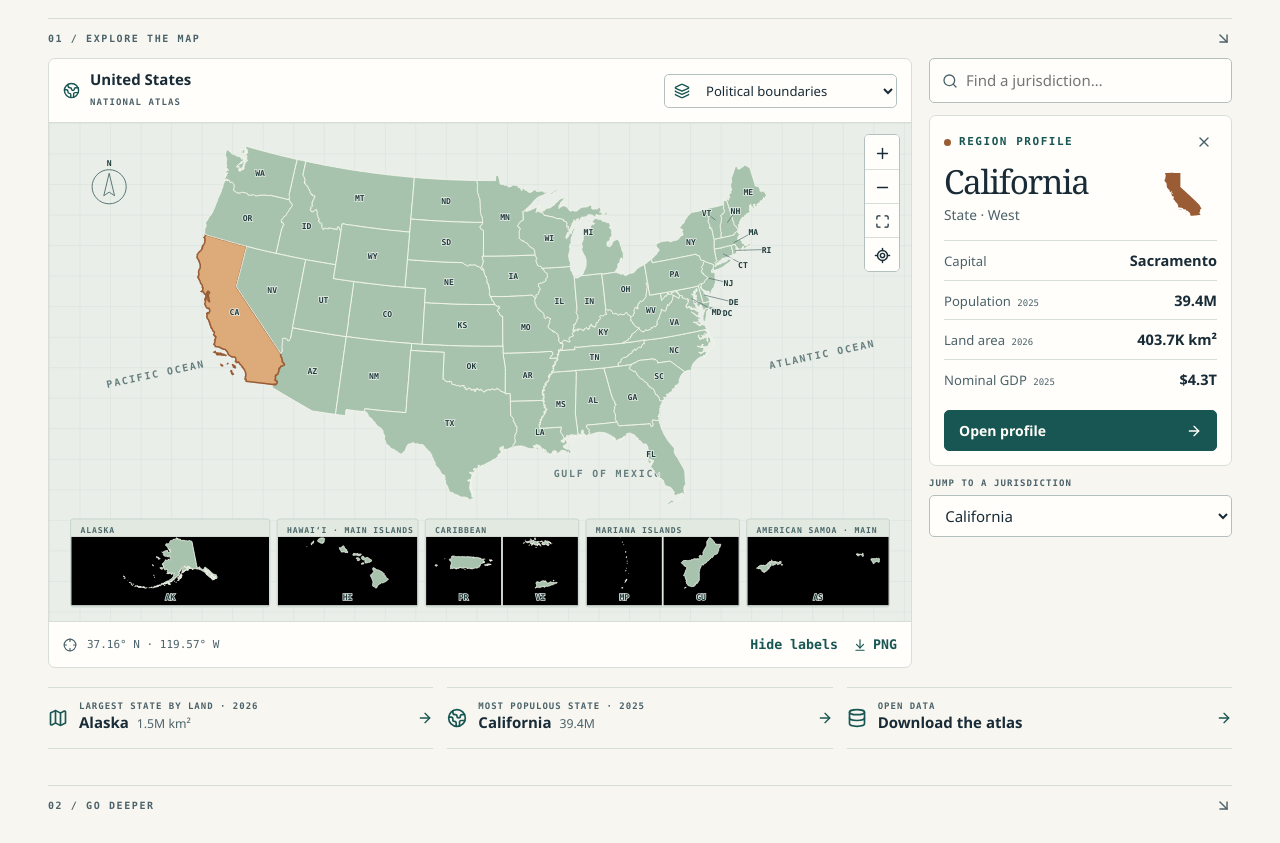
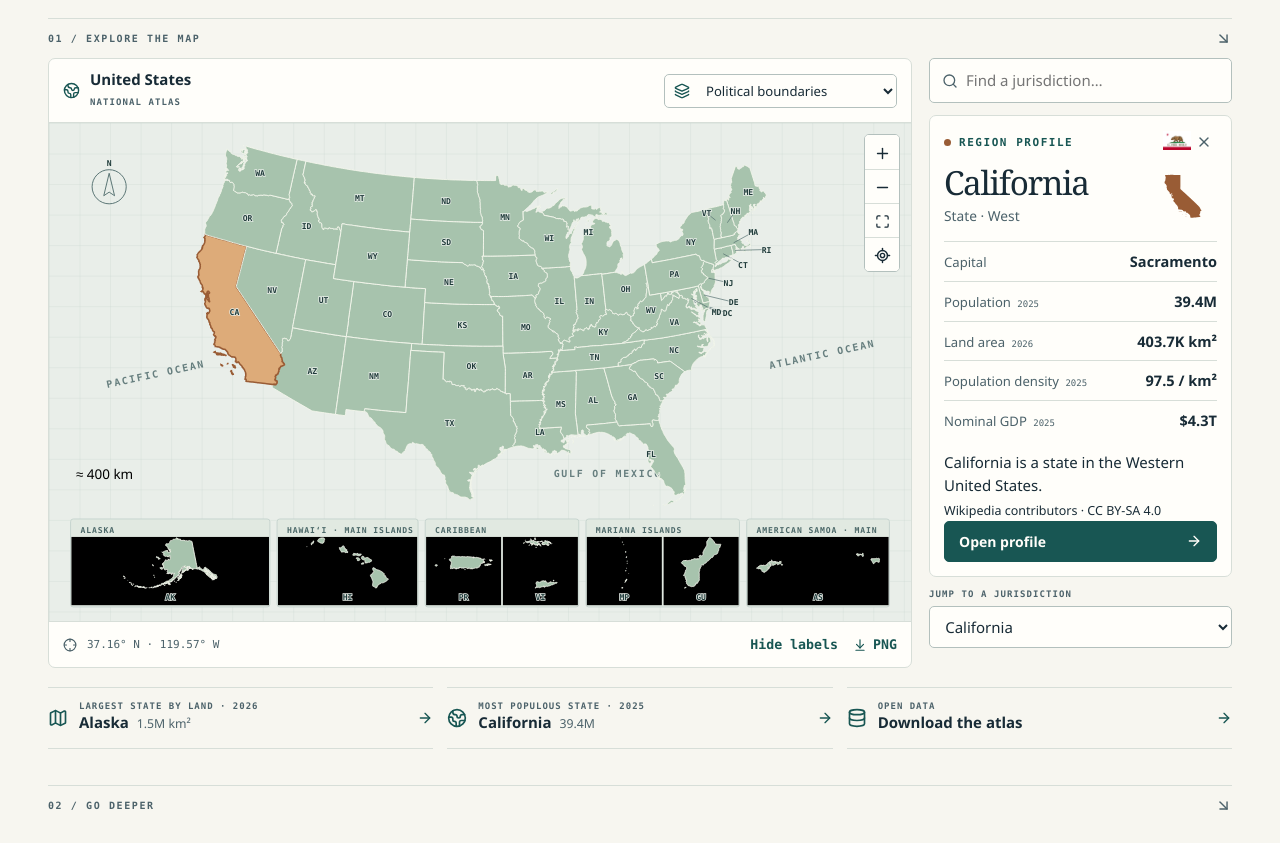
Before and after one commit to PRABHMANNAT/united-states-territories-mapper-geoatlas, a Next.js app: page / in a window 1280 px wide. Shown: the part 380-1223 px from the top of the page. Built offline with nearby package versions, Linux system fonts and the light colour scheme.

Commit message:
feat(map): add licensed imagery support and enrich the region drawer

```diff
--- a/app/page.tsx
+++ b/app/page.tsx
@@ -2,8 +2,10 @@ import Link from "next/link";
 import { ArrowDownRight, ArrowRight, BarChart3, Compass, Database, Globe2, Map, Shuffle, Swords } from "lucide-react";
 import { MapStudio } from "@/components/map-studio";
 import { RandomRegion } from "@/components/random-region";
-import { mapData, observations, regions, sources } from "@/lib/data";
+import { mapData, mapObservations, observations, regions, sources } from "@/lib/data";
+import { articleLeads } from "@/lib/encyclopedia-data";
 import { formatValue, latest } from "@/lib/statistics";
+import { flagCatalog } from "@/lib/flag-data";
 
 const features = [
   { title: "See how states rank", text: "Sort jurisdictions by population, geography, economic output and more.", href: "/rankings", icon: BarChart3, no: "01" },
@@ -11,7 +13,8 @@ const features = [
   { title: "Make your own map", text: "Color regions, build a legend and export your map to use anywhere.", href: "/creator", icon: Map, no: "03" },
 ];
 
-export default function Home() {
+export default async function Home() {
+  const [flags, leads] = await Promise.all([flagCatalog(), articleLeads(regions)]);
   const alaska = latest(observations, "AK", "land");
   const california = latest(observations, "CA", "population");
   return <div className="shell home">
@@ -29,7 +32,7 @@ export default function Home() {
       </div>
     </section>
     <div className="section-rule"><span>01 / EXPLORE THE MAP</span><ArrowDownRight size={17}/></div>
-    <MapStudio regions={regions} observations={observations.filter((row) => row.year >= 2025 || row.source === "islandCensus")} data={mapData} sources={sources} initialId="CA" initialLayer="political" home />
+    <MapStudio regions={regions} observations={mapObservations()} data={mapData} sources={sources} flags={flags} leads={leads} initialId="CA" initialLayer="political" home />
     <div className="atlas-facts">
       <Link href="/rankings?metric=land"><Map size={20}/><div><small>LARGEST STATE BY LAND · {alaska?.year}</small><strong>Alaska <span>{formatValue("land", alaska?.value, "metric", true)}</span></strong></div><ArrowRight size={16}/></Link>
       <Link href="/rankings?metric=population"><Globe2 size={20}/><div><small>MOST POPULOUS STATE · {california?.year}</small><strong>California <span>{formatValue("population", california?.value, "metric", true)}</span></strong></div><ArrowRight size={16}/></Link>
--- a/components/map-studio.tsx
+++ b/components/map-studio.tsx
@@ -1,23 +1,34 @@
 "use client";
 
 import Link from "next/link";
+import dynamic from "next/dynamic";
 import { ArrowDownToLine, ArrowRight, Crosshair, Globe2, Layers3, LocateFixed, Maximize, Minus, Plus, Search, X } from "lucide-react";
 import { useRef, useState, type PointerEvent } from "react";
 import { AtlasSvg, overviewCamera, type Camera } from "./atlas-svg";
 import { Shape } from "./shape";
+import { RegionFlag } from "./region-flag";
 import { ShareButton } from "./share";
 import { choropleth, layerOptions } from "@/lib/layers";
 import { metricById } from "@/lib/metrics";
 import { formatValue, latest, ranked, yearsFor } from "@/lib/statistics";
 import { exportSvg } from "@/lib/downloads";
-import { regionTypeLabels, type MapData, type Observation, type Region, type Source } from "@/lib/types";
+import type { RasterProvider } from "@/lib/raster";
+import { regionTypeLabels, type Flag, type MapData, type Observation, type Region, type Source } from "@/lib/types";
 
 type Props = {
   regions: Region[]; data: MapData; observations: Observation[]; sources: Record<string, Source>;
   initialId: string; initialLayer: string; home?: boolean;
+  providers?: { satellite: RasterProvider | null; terrain: RasterProvider | null };
+  flags: Record<string, Flag>;
+  leads: Record<string, { text: string; url: string }>;
 };
 
-export function MapStudio({ regions, data, observations, sources, initialId, initialLayer, home = false }: Props) {
+const RasterMap = dynamic(() => import("./maplibre-raster"), {
+  ssr: false,
+  loading: () => <p className="map-notice" role="status">Loading imagery map…</p>,
+});
+
+export function MapStudio({ regions, data, observations, sources, initialId, initialLayer, home = false, providers, flags, leads }: Props) {
   const [selected, setSelected] = useState(initialId);
   const [hovered, setHovered] = useState<string | null>(null);
   const [layer, setLayer] = useState(initialLayer);
@@ -25,13 +36,17 @@ export function MapStudio({ regions, data, observations, sources, initialId, ini
   const [search, setSearch] = useState("");
   const [labels, setLabels] = useState(true);
   const [status, setStatus] = useState("");
+  const [rasterFailed, setRasterFailed] = useState(false);
   const svg = useRef<SVGSVGElement>(null);
   const stage = useRef<HTMLDivElement>(null);
   const drag = useRef<{ startX: number; startY: number; camera: Camera; scale: number; moved: boolean } | null>(null);
   const moved = useRef(false);
   const region = regions.find((item) => item.id === selected);
+  const flag = region ? flags[region.id] : undefined;
+  const lead = region ? leads[region.id] : undefined;
   const activeMetric = metricById[layer];
-  const unavailable = layer === "terrain" || layer === "satellite";
+  const raster = layer === "terrain" || layer === "satellite" ? providers?.[layer] : null;
+  const unavailable = (layer === "terrain" || layer === "satellite") && (!raster || rasterFailed);
   const year = activeMetric ? yearsFor(observations, layer)[0] : undefined;
   const values = Object.fromEntries(observations.filter((item) => item.metric === layer && item.year === year).map((item) => [item.region, item.value]));
   const { fills, legend } = choropleth(values, layer);
@@ -102,7 +117,7 @@ export function MapStudio({ regions, data, observations, sources, initialId, ini
     const palette = ["--map-paper", "--map-grid", "--map-land", "--map-edge", "--map-ink", "--map-muted", "--map-selected", "--map-inset"];
     clone.setAttribute("style", palette.map((key) => `${key}:${css.getPropertyValue(key)}`).join(";"));
     const style = document.createElementNS("http://www.w3.org/2000/svg", "style");
-    style.textContent = ".map-background{fill:var(--map-paper)}.map-grid-line{stroke:var(--map-grid)}.inset-frame{fill:var(--map-inset);stroke:var(--map-grid)}.region-path{stroke:var(--map-edge);stroke-width:.8}.region-path:not([fill]){fill:var(--map-land)}.missing .region-path{fill:#cbd3d5}.selected .region-path:not([fill]){fill:var(--map-selected)}.selected .region-path{stroke:#985f34;stroke-width:1.3}.region-label,.map-compass text{fill:var(--map-ink);font:700 9px sans-serif;text-anchor:middle;dominant-baseline:central}.label-leader{fill:none;stroke:var(--map-muted);stroke-width:.7}.inset-title,.map-ocean{fill:var(--map-muted);font:700 9px monospace;letter-spacing:1px}.water-lake{fill:#9ec9d8}.water-river,.map-compass path,.map-compass circle{fill:none;stroke:#5593a8}";
+    style.textContent = ".map-background{fill:var(--map-paper)}.map-grid-line{stroke:var(--map-grid)}.inset-frame{fill:var(--map-inset);stroke:var(--map-grid)}.inset-hit-area{fill:none}.region-path{stroke:var(--map-edge);stroke-width:.8}.region-path:not([fill]){fill:var(--map-land)}.missing .region-path{fill:#cbd3d5}.selected .region-path:not([fill]){fill:var(--map-selected)}.selected .region-path{stroke:#985f34;stroke-width:1.3}.region-label,.map-compass text{fill:var(--map-ink);font:700 9px sans-serif;text-anchor:middle;dominant-baseline:central}.label-leader,.map-scale path{fill:none;stroke:var(--map-muted);stroke-width:.7}.inset-title,.map-ocean,.map-scale text{fill:var(--map-muted);font:700 9px monospace;letter-spacing:1px}.water-lake{fill:#9ec9d8}.water-river,.map-compass path,.map-compass circle{fill:none;stroke:#5593a8}";
     clone.prepend(style);
     try { await exportSvg(new XMLSerializer().serializeToString(clone), "stateatlas-map", "png", data.width, data.height); setStatus("PNG downloaded"); }
     catch { setStatus("PNG export could not be created"); }
@@ -112,13 +127,13 @@ export function MapStudio({ regions, data, observations, sources, initialId, ini
     <section className="atlas-card" aria-label="Interactive atlas">
       <div className="map-toolbar">
         <div className="map-tag"><Globe2 size={17} /><span><strong>United States</strong><small>NATIONAL ATLAS</small></span></div>
-        <label className="select-control"><Layers3 size={16} /><span className="sr-only">Map layer</span><select aria-label="Map layer" value={layer} onChange={(event) => { setLayer(event.target.value); updateUrl(selected, event.target.value); }}>
-          {layerOptions.map((option) => <option key={option.id} value={option.id}>{option.name}</option>)}
+        <label className="select-control"><Layers3 size={16} /><span className="sr-only">Map layer</span><select aria-label="Map layer" value={layer} onChange={(event) => { setLayer(event.target.value); setRasterFailed(false); updateUrl(selected, event.target.value); }}>
+          {layerOptions.map((option) => <option key={option.id} value={option.id}>{option.id === "satellite" && providers?.satellite ? "Satellite imagery" : option.id === "terrain" && providers?.terrain ? "Topographic map" : option.name}</option>)}
         </select></label>
       </div>
-      {unavailable && <p className="map-notice" role="status">{layer === "terrain" ? "Topographic data is unavailable in this release. Political boundaries are shown below." : "Satellite imagery requires a licensed tile provider. Political boundaries are shown below."}</p>}
-      <div className={`map-stage${camera.k > 1 ? " zoomed" : ""}`} ref={stage} onPointerDown={pointerDown} onPointerMove={pointerMove} onPointerUp={pointerEnd} onPointerCancel={pointerEnd}>
-        <AtlasSvg data={data} regions={regions} svgRef={svg} selection={selected ? [selected] : []} thematic={Boolean(activeMetric)} fills={fills} water={layer === "waterways"} labels={labels} camera={camera} onSelect={select} onHover={setHovered}/>
+      {unavailable && <p className="map-notice" role="status">{rasterFailed ? "Imagery is unavailable in this browser. Political boundaries are shown below." : layer === "terrain" ? "Topographic imagery requires a configured tile provider. Political boundaries are shown below." : "Satellite imagery requires a licensed tile provider. Political boundaries are shown below."}</p>}
+      {raster && !rasterFailed ? <RasterMap key={layer} provider={raster} region={region} onSelect={select} onUnavailable={() => setRasterFailed(true)}/> : <div className={`map-stage${camera.k > 1 ? " zoomed" : ""}`} ref={stage} onPointerDown={pointerDown} onPointerMove={pointerMove} onPointerUp={pointerEnd} onPointerCancel={pointerEnd}>
+        <AtlasSvg data={data} regions={regions} svgRef={svg} selection={selected ? [selected] : []} thematic={Boolean(activeMetric)} fills={fills} water={layer === "waterways"} labels={labels} camera={camera} onSelect={select} onHover={setHovered} showScale={camera.k === 1}/>
         <div className="map-zoom" onPointerDown={(event) => event.stopPropagation()}>
           <button aria-label="Zoom in" title="Zoom in" onClick={() => zoom(1.35)}><Plus size={17}/></button>
           <button aria-label="Zoom out" title="Zoom out" onClick={() => zoom(1 / 1.35)}><Minus size={17}/></button>
@@ -126,9 +141,10 @@ export function MapStudio({ regions, data, observations, sources, initialId, ini
           <button aria-label="Fit selected region" title="Fit selected region" onClick={() => fit()} disabled={!data.shapes[selected]}><LocateFixed size={17}/></button>
         </div>
         {focus && <div className="map-tooltip"><strong>{focus.name}</strong>{activeMetric && <span>{formatValue(layer, values[focus.id])}</span>}</div>}
-      </div>
+      </div>}
       {activeMetric && <div className="map-legend"><strong>{activeMetric.name} · {year}</strong>{legend.map((item) => <span key={item.color}><i style={{ background: item.color }} /> {item.label}</span>)}<span><i className="legend-missing" /> No data</span></div>}
-      <div className="map-caption"><span><Crosshair size={14} /> {region ? coordinates(region) : "Albers equal-area · separate inset scales"}</span><div><button className="text-button" aria-pressed={labels} onClick={() => setLabels((value) => !value)}>{labels ? "Hide labels" : "Show labels"}</button><button className="text-button" onClick={saveImage}><ArrowDownToLine size={14}/> PNG</button></div></div>
+      <div className="map-caption"><span><Crosshair size={14} /> {region ? coordinates(region) : raster && !rasterFailed ? "Web Mercator" : "Albers equal-area · separate inset scales"}</span>
+        {(!raster || rasterFailed) && <div><button className="text-button" aria-pressed={labels} onClick={() => setLabels((value) => !value)}>{labels ? "Hide labels" : "Show labels"}</button><button className="text-button" onClick={saveImage}><ArrowDownToLine size={14}/> PNG</button></div>}</div>
       <span className="sr-only" role="status">{status}</span>
     </section>
     <aside className="atlas-sidebar" aria-label="Region details">
@@ -139,14 +155,15 @@ export function MapStudio({ regions, data, observations, sources, initialId, ini
         {query && <div className="region-matches">{matches.length ? matches.slice(0, 8).map((item) => <button key={item.id} onClick={() => select(item.id, !home)}><span>{item.name}</span><small>{item.id}</small></button>) : <p>No matching jurisdiction.</p>}</div>}
       </div>
       {region ? <article className="region-card" key={region.id}>
-        <div className="region-card-label"><span className="eyebrow"><span /> REGION PROFILE</span><button className="icon-button" aria-label="Clear region selection" onClick={() => { setSelected(""); setCamera(overviewCamera); updateUrl("", layer); }}><X size={16}/></button></div>
+        <div className="region-card-label"><span className="eyebrow"><span /> REGION PROFILE</span><div>{flag && <a href={flag.source} aria-label={`Flag attribution for ${region.name}`}><RegionFlag flag={flag} name={region.name} size={28}/></a>}<button className="icon-button" aria-label="Clear region selection" onClick={() => { setSelected(""); setCamera(overviewCamera); updateUrl("", layer); }}><X size={16}/></button></div></div>
         <div className="region-title"><div><h2>{region.name}</h2><p>{regionTypeLabels[region.type]}{region.censusRegion ? ` · ${region.censusRegion}` : ""}</p></div><Shape path={data.silhouettes[region.id]} /></div>
         <dl className="region-stats"><div><dt>Capital</dt><dd>{region.capital ?? "—"}</dd></div>
-          {["population", "land", "gdp"].map((key) => {
+          {["population", "land", "density", "gdp"].map((key) => {
             const value = latest(observations, region.id, key);
             return <div key={key}><dt>{metricById[key].name} {value && <small>{value.year}</small>}</dt><dd>{formatValue(key, value?.value, "metric", true)}</dd></div>;
           })}
         </dl>
+        {lead && <div className="drawer-intro"><p>{lead.text}</p><small><a href={lead.url}>Wikipedia contributors</a> · <a href="https://creativecommons.org/licenses/by-sa/4.0/">CC BY-SA 4.0</a></small></div>}
         {activeMetric && year && <p className="source-line">{sources[observations.find((item) => item.metric === layer && item.year === year)?.source ?? "derived"]?.name}
           {(() => {
             const row = ranked(regions, observations, layer, year, "states-dc", "desc").find((row) => row.region.id === selected);
--- /dev/null
+++ b/components/maplibre-raster.tsx
@@ -0,0 +1,78 @@
+"use client";
+
+import { Map, NavigationControl, ScaleControl, type MapLayerMouseEvent } from "maplibre-gl";
+import { feature } from "topojson-client";
+import type { GeometryCollection, Topology } from "topojson-specification";
+import { useEffect, useEffectEvent, useRef, useState } from "react";
+import { mapAttribution, type RasterProvider } from "@/lib/raster";
+import type { Region } from "@/lib/types";
+import "maplibre-gl/dist/maplibre-gl.css";
+
+export default function RasterMap({ provider, region, onSelect, onUnavailable }: {
+  provider: RasterProvider; region?: Region; onSelect: (id: string) => void; onUnavailable: () => void;
+}) {
+  const element = useRef<HTMLDivElement>(null);
+  const mapRef = useRef<Map | null>(null);
+  const [coordinate, setCoordinate] = useState("");
+  const [warning, setWarning] = useState(false);
+  const [ready, setReady] = useState(false);
+  const select = useEffectEvent((event: MapLayerMouseEvent) => {
+    const id = event.features?.[0]?.properties.id;
+    if (typeof id === "string") onSelect(id);
+  });
+  const unavailable = useEffectEvent(onUnavailable);
+
+  useEffect(() => {
+    if (!element.current) return;
+    const controller = new AbortController();
+    let map: Map;
+    try {
+      map = new Map({
+        container: element.current, center: [-97, 38], zoom: 2.75, renderWorldCopies: true, scrollZoom: false,
+        style: {
+          version: 8,
+          sources: { imagery: { type: "raster", tiles: [provider.tiles], tileSize: 256, attribution: mapAttribution(provider.attribution) } },
+          layers: [{ id: "imagery", type: "raster", source: "imagery" }],
+        },
+      });
+    } catch { unavailable(); return; }
+    mapRef.current = map;
+    map.addControl(new NavigationControl({ showCompass: true }), "top-right");
+    map.addControl(new ScaleControl({ unit: "metric" }));
+    map.on("error", () => setWarning(true));
+    map.on("mousemove", (event) => setCoordinate(`${event.lngLat.lat.toFixed(3)}°, ${event.lngLat.lng.toFixed(3)}°`));
+    map.on("load", async () => {
+      try {
+        const response = await fetch("/datasets/regions.topojson", { signal: controller.signal });
+        if (!response.ok) throw new Error("Boundary data unavailable");
+        const topology = await response.json() as Topology<{ regions: GeometryCollection }>;
+        map.addSource("regions", { type: "geojson", data: feature(topology, topology.objects.regions) });
+        map.addLayer({ id: "regions-hit", type: "fill", source: "regions", paint: { "fill-color": "#eab876", "fill-opacity": 0.12 } });
+        map.addLayer({ id: "regions-outline", type: "line", source: "regions", paint: { "line-color": "#fff6dd", "line-width": 1.4 } });
+        map.addLayer({ id: "active-outline", type: "line", source: "regions", filter: ["==", ["get", "id"], ""], paint: { "line-color": "#ffb765", "line-width": 3 } });
+        map.on("click", "regions-hit", select);
+        setReady(true);
+      } catch { if (!controller.signal.aborted) setWarning(true); }
+    });
+    return () => {
+      controller.abort();
+      map.remove();
+      mapRef.current = null;
+    };
+  }, [provider]);
+
+  useEffect(() => {
+    const map = mapRef.current;
+    if (!ready || !map) return;
+    map.setFilter("active-outline", ["==", ["get", "id"], region?.id ?? ""]);
+    if (region) map.flyTo({
+      center: region.coordinates, zoom: region.type === "island" ? 11 : region.type === "territory" ? 7 : region.type === "district" ? 10 : 5,
+      duration: window.matchMedia("(prefers-reduced-motion: reduce)").matches ? 0 : 800,
+    });
+  }, [ready, region]);
+
+  return <div className="raster-panel">
+    <div className="raster-map" aria-label="Interactive imagery map" ref={element}/>
+    <div className="raster-status" role="status">{warning ? "Some imagery or boundary tiles could not be loaded." : coordinate || "MapLibre · Provider imagery"}</div>
+  </div>;
+}
--- /dev/null
+++ b/components/region-flag.tsx
@@ -0,0 +1,7 @@
+import Image from "next/image";
+import type { Flag } from "@/lib/types";
+
+export function RegionFlag({ flag, name, size = 46 }: { flag: Flag; name: string; size?: number }) {
+  return <Image unoptimized src={flag.asset} alt={`Flag of ${name}`} title={`${flag.title} · ${flag.license}`} width={size}
+    height={Math.round(size * flag.height / flag.width)} className="region-flag"/>;
+}
--- a/lib/data.ts
+++ b/lib/data.ts
@@ -15,3 +15,13 @@ export { manifest };
 export function findRegion(query: string) {
   return regions.find((region) => region.slug === query.toLowerCase() || region.id === query.toUpperCase());
 }
+
+export function mapObservations() {
+  const seen = new Set<string>();
+  return observations.filter((row) => {
+    const key = `${row.region}:${row.metric}`;
+    if (seen.has(key)) return false;
+    seen.add(key);
+    return true;
+  });
+}
--- /dev/null
+++ b/lib/flag-data.ts
@@ -0,0 +1,26 @@
+import { readFile, readdir } from "node:fs/promises";
+import { join } from "node:path";
+import type { Flag } from "./types";
+
+const directory = join(process.cwd(), "data", "flags");
+const missing = (error: unknown) => (error as NodeJS.ErrnoException).code === "ENOENT";
+
+export async function readFlag(slug: string): Promise<Flag | null> {
+  try {
+    return JSON.parse(await readFile(join(directory, `${slug}.json`), "utf8"));
+  } catch (error) {
+    if (missing(error)) return null;
+    throw error;
+  }
+}
+
+export async function flagCatalog() {
+  try {
+    const files = await readdir(directory);
+    const flags = await Promise.all(files.filter((name) => name.endsWith(".json")).map((name) => readFlag(name.slice(0, -5))));
+    return Object.fromEntries(flags.flatMap((flag) => flag ? [[flag.id, flag]] : []));
+  } catch (error) {
+    if (missing(error)) return {};
+    throw error;
+  }
+}
--- /dev/null
+++ b/lib/raster.ts
@@ -0,0 +1,16 @@
+export type RasterProvider = { tiles: string; attribution: string };
+
+export function rasterProvider(tiles?: string, attribution?: string): RasterProvider | null {
+  if (!tiles || !attribution?.trim() || !["{z}", "{x}", "{y}"].every((part) => tiles.includes(part))) return null;
+  try {
+    const url = new URL(tiles);
+    if (url.protocol !== "https:" || url.username || url.password) return null;
+    return { tiles, attribution: attribution.trim() };
+  } catch { return null; }
+}
+
+export function mapAttribution(text: string) {
+  return text.replace(/[&<>"']/g, (character) => ({
+    "&": "&amp;", "<": "&lt;", ">": "&gt;", '"': "&quot;", "'": "&#39;",
+  })[character]!);
+}
--- a/package.json
+++ b/package.json
@@ -19,6 +19,7 @@
   "dependencies": {
     "d3-geo": "^3.1.1",
     "lucide-react": "^0.577.0",
+    "maplibre-gl": "^6.16.0",
     "next": "^16.2.0",
     "react": "^19.2.0",
     "react-dom": "^19.2.0",
```
Also changed, not shown: app/map/page.tsx (+11 -4 lines), lib/encyclopedia-data.ts (+9 -0 lines), 2 other files (tests, documents, lock files or other folders).
